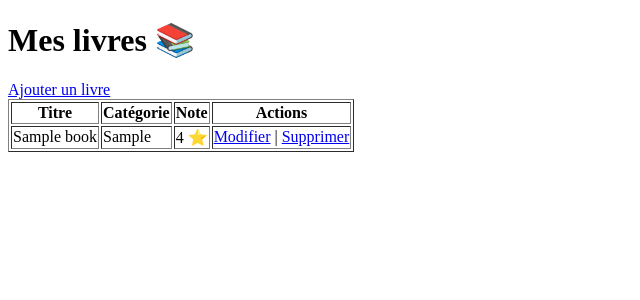
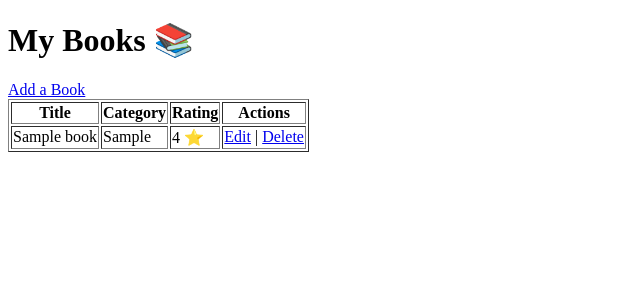
Before and after one commit to mina-dev7/book-management, a PHP site: page / in a window 1280 px wide. Shown: the top 300 px of the page, without its empty margins (0-640 px from the left). Run offline with PHP 8.4, Linux system fonts and the light colour scheme; tables that the repository leaves empty or names only in its code hold one stand-in row (values such as "Sample post").

Commit message:
add index.php and add.php in english

```diff
--- a/index.php
+++ b/index.php
@@ -9,17 +9,17 @@ $books = $stmt->fetchAll(PDO::FETCH_ASSOC);
 <html>
 <head>
     <meta charset="UTF-8">
-    <title>Gestion de livres</title>
+    <title>Book Management</title>
     <link rel="stylesheet" href="assets/style.css">
 </head>
 <body>
-    <h1>Mes livres 📚</h1>
-    <a href="add.php">Ajouter un livre</a>
+    <h1>My Books 📚</h1>
+    <a href="add.php">Add a Book</a>
     <table border="1">
         <tr>
-            <th>Titre</th>
-            <th>Catégorie</th>
-            <th>Note</th>
+            <th>Title</th>
+            <th>Category</th>
+            <th>Rating</th>
             <th>Actions</th>
         </tr>
         <?php foreach ($books as $book): ?>
@@ -28,8 +28,8 @@ $books = $stmt->fetchAll(PDO::FETCH_ASSOC);
             <td><?= htmlspecialchars($book['category']) ?></td>
             <td><?= $book['rating'] ?> ⭐</td>
             <td>
-                <a href="edit.php?id=<?= $book['id'] ?>">Modifier</a> |
-                <a href="delete.php?id=<?= $book['id'] ?>" onclick="return confirm('Supprimer ce livre ?')">Supprimer</a>
+                <a href="edit.php?id=<?= $book['id'] ?>">Edit</a> |
+                <a href="delete.php?id=<?= $book['id'] ?>" onclick="return confirm('Delete this book?')">Delete</a>
             </td>
         </tr>
         <?php endforeach; ?>
```
Also changed, not shown: add.php (+40 -0 lines).
